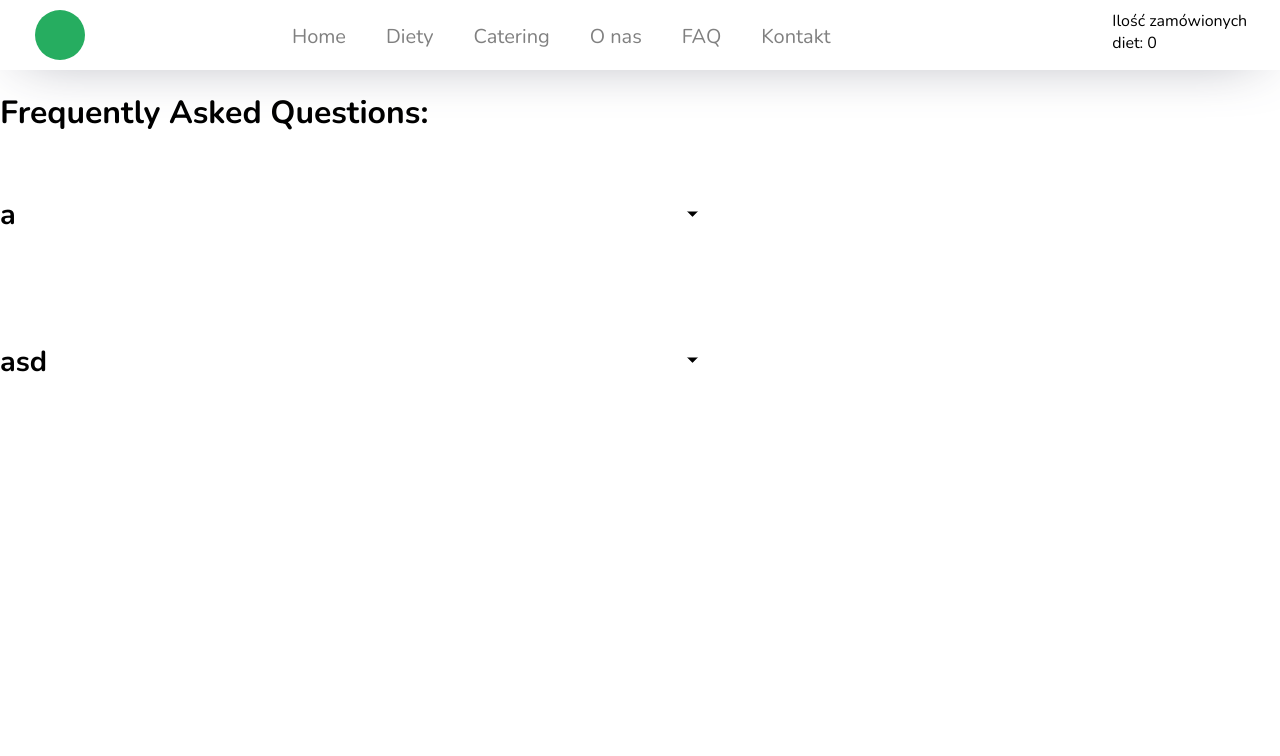
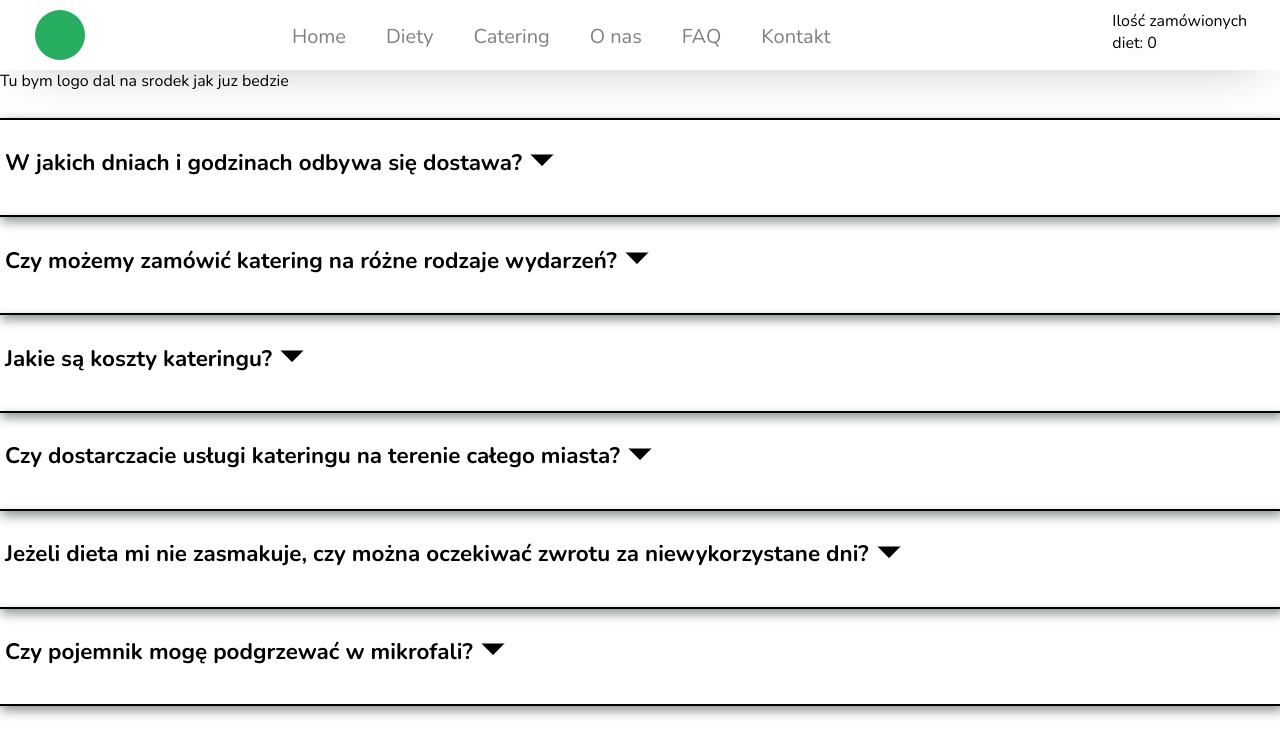
Before and after one commit to lobarzanek/vue-catering-web, a Vue app: page /faq in a window 1280 px wide. Shown: the top 756 px of the page. Built offline with nearby package versions, Linux system fonts and the light colour scheme; data requests are answered from the project's data file.

Commit message:
Add page FAQ
Add questions and answers.

```diff
--- a/db.json
+++ b/db.json
@@ -56,13 +56,33 @@
   "faq": [
     {
       "id":1,
-      "question": "a",
-      "answer":"3"
+      "question": "W jakich dniach i godzinach odbywa się dostawa?",
+      "answer":"Dostawy są realizowane od niedzieli do czwartku, w godzinach 21:00 - 5:00"
     },
     {
       "id":2,
-      "question":"asd",
-      "answer":"asd"
+      "question":"Czy możemy zamówić katering na różne rodzaje wydarzeń?",
+      "answer":"Tak, dostarczamy katering na różne rodzaje wydarzeń, w tym wesela, imprezy firmowe, uroczystości rodzinne, spotkania biznesowe, konferencje i wiele innych. Nasza oferta kateringu jest elastyczna i dostosowana do różnych okazji."
+    },
+    {
+      "id":3,
+      "question": "Jakie są koszty kateringu?",
+      "answer":"Koszty kateringu różnią się w zależności od wielu czynników, takich jak rodzaj wydarzenia, liczba gości, menu i inne szczegóły. Aby uzyskać dokładną wycenę, prosimy o kontakt z naszym zespołem, który przygotuje spersonalizowaną ofertę dostosowaną do Państwa potrzeb."
+    },
+    {
+      "id":4,
+      "question": " Czy dostarczacie usługi kateringu na terenie całego miasta?",
+      "answer":"Tak, dostarczamy usługi kateringu na terenie całego miasta oraz okolicznych regionów. Nasza firma ma szeroką sieć dostaw, co pozwala nam obsługiwać klientów w różnych lokalizacjach."
+    },
+    {
+      "id":5,
+      "question":"Jeżeli dieta mi nie zasmakuje, czy można oczekiwać zwrotu za niewykorzystane dni?",
+      "answer":"Nie. Mamy w ofercie pakiet próbny, który pozwoli Ci poznać nasze smaki. Możesz zamówić też kilka dni (np. 2, 3, 5..) na próbę, a dopiero później przedłużyć dietę."
+    },
+    {
+      "id":6,
+      "question": "Czy pojemnik mogę podgrzewać w mikrofali?",
+      "answer":"Tak, ale pamiętaj o zdjęciu folii ochronnej z góry opakowania. Nasz Szef Kuchni zamiast mikrofalówki, poleca podgrzewanie posiłków na patelni lub w piecyku."
     }
   ]
 }
--- a/src/components/content/faqpage/FAQ.vue
+++ b/src/components/content/faqpage/FAQ.vue
@@ -36,7 +36,7 @@ const toggleClass = () =>{
   <div class="faq" :class="{active: toggle}" @click="toggleClass()">
     <div class="question">
       <h3>{{ question }}</h3>
-      <svg @click="{}" width="15" height="10" viewBox="0 0 42 25">
+      <svg @click="{}" width="40" height="20" viewBox="0 0 42 25">
         <path
           d="M3 3L21 21L39 3"
           stroke="white"
@@ -53,38 +53,45 @@ const toggleClass = () =>{
 
 <style scoped lang="scss">
 .faq{
-    max-width: 700px;
-    margin-top: 2rem;
-    padding-bottom: 1rem;
-    border-bottom: 2px solid white;
+    display: flexbox;
+    width: 100%;
+    border-bottom: 2px solid black;
     cursor: pointer;
-}
-
-.question{
-    display: flex;
-    justify-content: space-between;
+    box-shadow: 2px 4px 10px 1px #01111170;
+    justify-content: center;
+    flex-direction: column;
     align-items: center;
 }
 
+.faq:first-child{
+  margin-top: 2%;
+  border-top: 2px solid black;
+}
+.question{
+    display: flex;
+    align-items: center;
+    padding: 5px;
+}
+
 .question h3{
-    font-size: 1.8rem;
+    font-size: 1.4rem;
 }
 
 .answer{
     max-height: 0;
     overflow: hidden;
-    transition: max-height 1.4s ease;
+    transition: max-height 1s ease;
+    padding: 5px;
 }
 
 .answer p{
-    padding-top: 1rem;
-    line-height: 1.6;
+    line-height: 1.2;
     font-size: 1.4rem;
 }
 
 .faq.active .answer{
     max-height: 300px;
-    animation: fade 1s ease-in-out;
+    animation: fade 0.5s ease-in-out;
 }
 
 .faq.active svg{
--- a/src/views/FAQView.vue
+++ b/src/views/FAQView.vue
@@ -20,14 +20,14 @@ getFAQData();
 </script>
 
 <template>
+  Tu bym logo dal na srodek jak juz bedzie
     <div class="errorHandler" v-if="eHandler">
         <ErrorHandler></ErrorHandler>
     </div>
     <div class="FAQView" v-else>
-      <h1>Frequently Asked Questions:</h1>
       <div class="FAQ">
         <FAQ
-        v-for="(item, index) in data"
+        v-for="(item) in data"
         :id="item.id"
         :question="item.question"
         :answer="item.answer"
```
